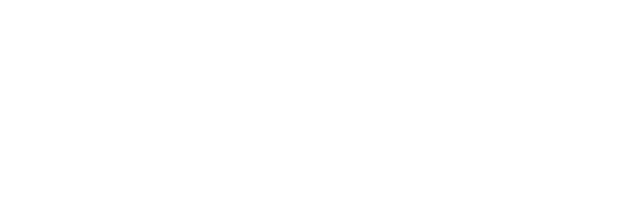
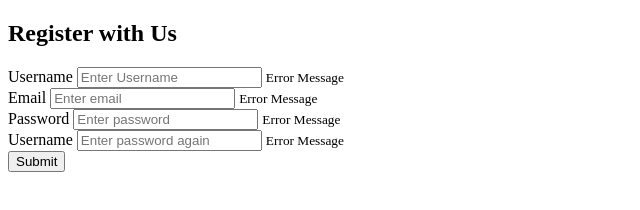
Before and after one commit to mbalci85/form_validator, a plain HTML site: page index.html in a window 1280 px wide. Shown: the whole page, without its empty margins (0-640 px from the left). Drawn offline with Linux system fonts and the light colour scheme.

Commit message:
created form without css

```diff
--- a/index.html
+++ b/index.html
@@ -8,6 +8,32 @@
     <link rel="stylesheet" href="./style.css">
 </head>
 <body>
+    <div class="container">
+        <form id="form" class="form">
+            <h2>Register with Us</h2>
+            <div class="form-control">
+                <label for="username">Username</label>
+                <input type="text" id="username" placeholder="Enter Username">
+                <small>Error Message</small>
+            </div>
+            <div class="form-control">
+                <label for="email">Email</label>
+                <input type="text" id="email" placeholder="Enter email">
+                <small>Error Message</small>
+            </div>
+            <div class="form-control">
+                <label for="password">Password</label>
+                <input type="password" id="password" placeholder="Enter password">
+                <small>Error Message</small>
+            </div>
+            <div class="form-control">
+                <label for="password2">Username</label>
+                <input type="password" id="password2" placeholder="Enter password again">
+                <small>Error Message</small>
+            </div>
+            <button type="submit">Submit</button>
+        </form>
+    </div>
 
     <script src="./script.js"></script>
 </body>
```
